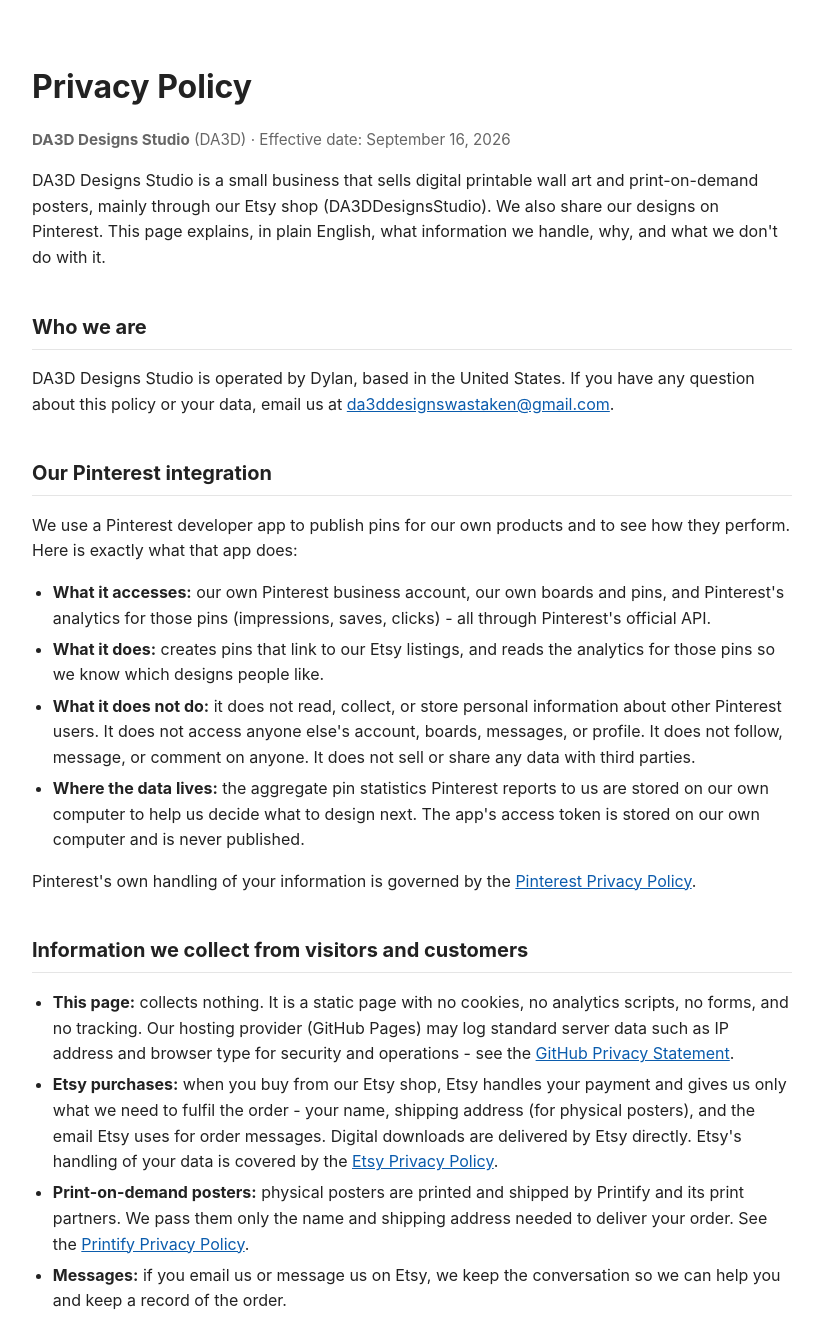
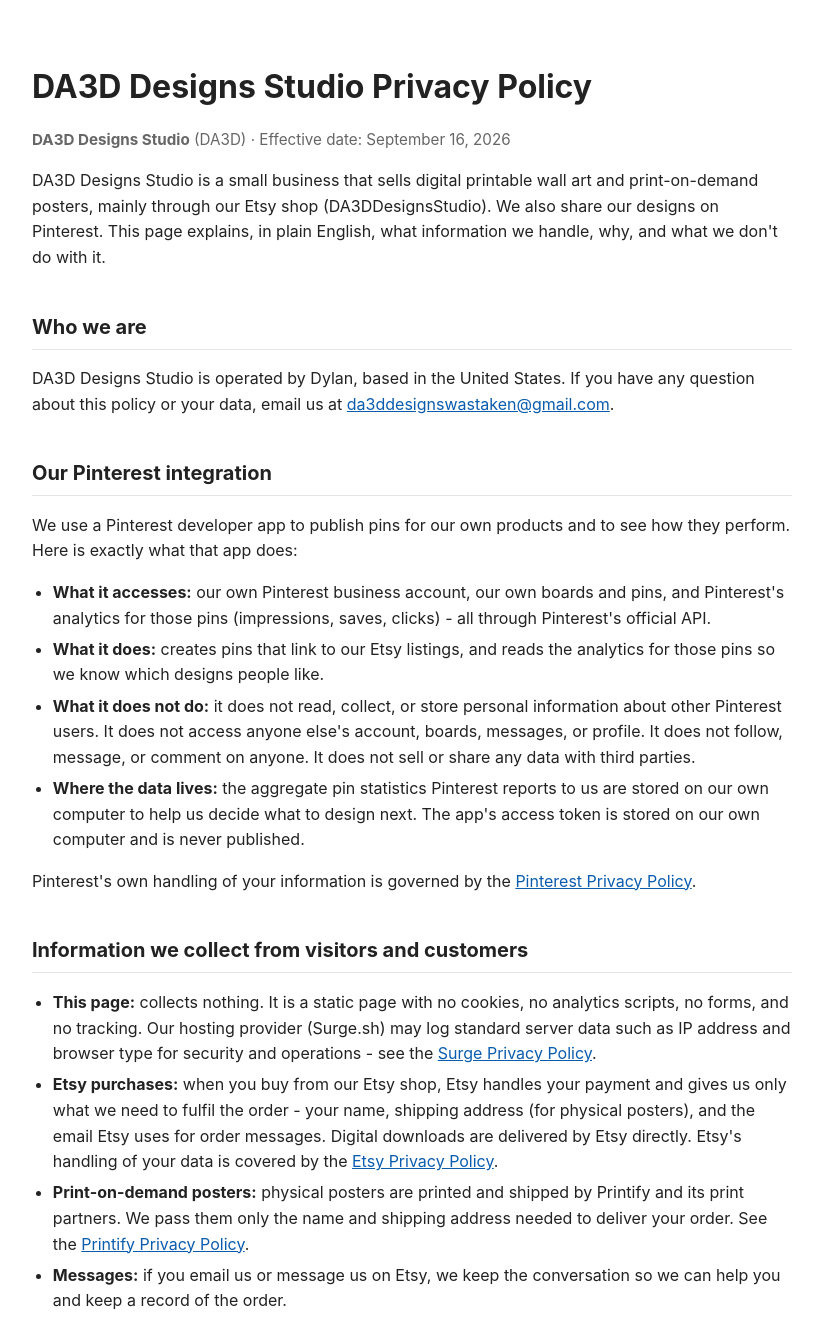
Before and after one commit to CrypticCrimson/da3d-designs-studio, a plain HTML site: page index.html in a window 1280 px wide. Shown: the top 1317 px of the page, without its empty margins (228-1051 px from the left). Drawn offline with Linux system fonts and the light colour scheme.

Commit message:
Company name in title/h1, surge canonical, og tags; alias da3ddesignsstudio.surge.sh

```diff
--- a/index.html
+++ b/index.html
@@ -3,8 +3,12 @@
 <head>
 <meta charset="utf-8">
 <meta name="viewport" content="width=device-width, initial-scale=1">
-<title>Privacy Policy - DA3D Designs Studio</title>
-<link rel="canonical" href="https://crypticcrimson.github.io/da3d-designs-studio/">
+<title>DA3D Designs Studio - Privacy Policy (DA3DDesignsStudio)</title>
+<link rel="canonical" href="https://da3d-designs-studio.surge.sh/">
+<meta name="author" content="DA3D Designs Studio">
+<meta property="og:site_name" content="DA3D Designs Studio">
+<meta property="og:title" content="DA3D Designs Studio Privacy Policy">
+<meta property="og:url" content="https://da3d-designs-studio.surge.sh/">
 <meta name="description" content="Privacy policy for DA3D Designs Studio (Etsy printables shop) and its Pinterest integration.">
 <style>
   body { font-family: -apple-system, BlinkMacSystemFont, "Segoe UI", Roboto, Helvetica, Arial, sans-serif; line-height: 1.6; color: #222; background: #fff; margin: 0; padding: 0; }
@@ -20,7 +24,7 @@
 </head>
 <body>
 <main>
-  <h1>Privacy Policy</h1>
+  <h1>DA3D Designs Studio Privacy Policy</h1>
   <p class="meta"><strong>DA3D Designs Studio</strong> (DA3D) &middot; Effective date: September 16, 2026</p>
 
   <p>DA3D Designs Studio is a small business that sells digital printable wall art and print-on-demand posters, mainly through our Etsy shop (DA3DDesignsStudio). We also share our designs on Pinterest. This page explains, in plain English, what information we handle, why, and what we don't do with it.</p>
@@ -40,7 +44,7 @@
 
   <h2>Information we collect from visitors and customers</h2>
   <ul>
-    <li><strong>This page:</strong> collects nothing. It is a static page with no cookies, no analytics scripts, no forms, and no tracking. Our hosting provider (GitHub Pages) may log standard server data such as IP address and browser type for security and operations - see the <a href="https://docs.github.com/en/site-policy/privacy-policies/github-general-privacy-statement" rel="noopener">GitHub Privacy Statement</a>.</li>
+    <li><strong>This page:</strong> collects nothing. It is a static page with no cookies, no analytics scripts, no forms, and no tracking. Our hosting provider (Surge.sh) may log standard server data such as IP address and browser type for security and operations - see the <a href="https://surge.sh/privacy" rel="noopener">Surge Privacy Policy</a>.</li>
     <li><strong>Etsy purchases:</strong> when you buy from our Etsy shop, Etsy handles your payment and gives us only what we need to fulfil the order - your name, shipping address (for physical posters), and the email Etsy uses for order messages. Digital downloads are delivered by Etsy directly. Etsy's handling of your data is covered by the <a href="https://www.etsy.com/legal/privacy" rel="noopener">Etsy Privacy Policy</a>.</li>
     <li><strong>Print-on-demand posters:</strong> physical posters are printed and shipped by Printify and its print partners. We pass them only the name and shipping address needed to deliver your order. See the <a href="https://printify.com/legal/privacy-policy/" rel="noopener">Printify Privacy Policy</a>.</li>
     <li><strong>Messages:</strong> if you email us or message us on Etsy, we keep the conversation so we can help you and keep a record of the order.</li>
```
